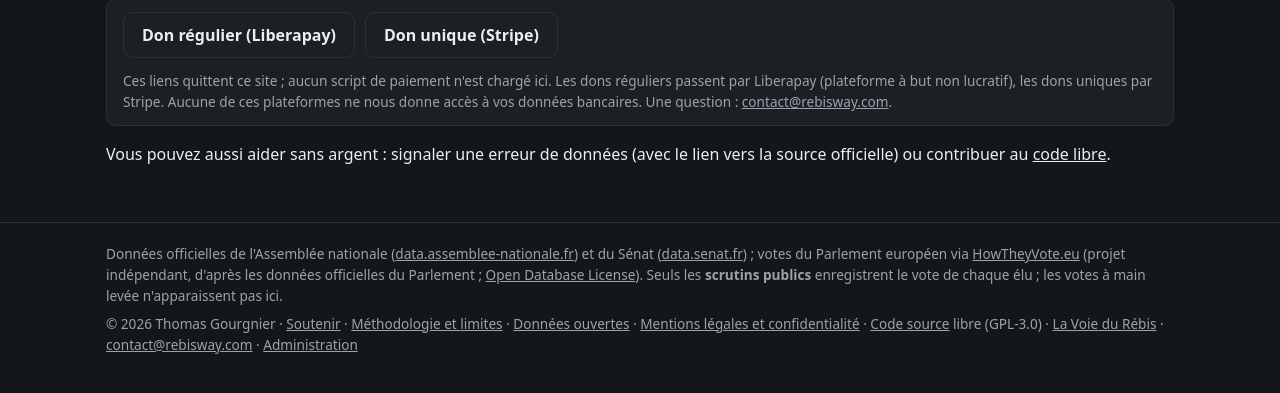
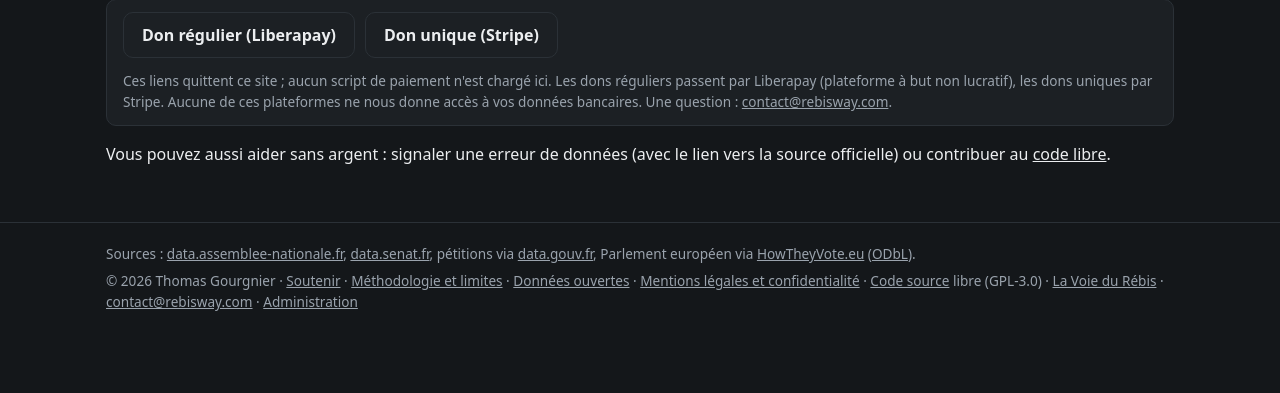
Before and after one commit to rebisway/ilsontvote, an ASP.NET Core app: page /soutenir in a window 1280 px wide. Shown: the part 208-601 px from the top of the page. Run offline with ASP.NET Core 8, Linux system fonts and the light colour scheme; the project's own start-up code is not run, and a stand-in starts its controllers and pages; some libraries are stand-ins or nearby versions.

Commit message:
Pied de page allégé (sources), anomalies : liens depuis Statistiques et Pétitions, ajustements de style de la fiche pétition

```diff
--- a/src/IlsOntVote.Web/Pages/Shared/_Layout.cshtml
+++ b/src/IlsOntVote.Web/Pages/Shared/_Layout.cshtml
@@ -128,8 +128,8 @@
     <footer class="site-footer">
         <div class="wrap">
             <p>
-                @L.TH("Données officielles de l'Assemblée nationale (<a href=\"https://data.assemblee-nationale.fr/\">data.assemblee-nationale.fr</a>) et du Sénat (<a href=\"https://data.senat.fr/\">data.senat.fr</a>) ; votes du Parlement européen via <a href=\"https://howtheyvote.eu/\">HowTheyVote.eu</a> (projet indépendant, d'après les données officielles du Parlement ; <a href=\"https://opendatacommons.org/licenses/odbl/1-0/\">Open Database License</a>). Seuls les <strong>scrutins publics</strong> enregistrent le vote de chaque élu ; les votes à main levée n'apparaissent pas ici.",
-                      "Official data from the National Assembly (<a href=\"https://data.assemblee-nationale.fr/\">data.assemblee-nationale.fr</a>) and the Senate (<a href=\"https://data.senat.fr/\">data.senat.fr</a>); European Parliament votes via <a href=\"https://howtheyvote.eu/\">HowTheyVote.eu</a> (independent project, based on the Parliament's official data; <a href=\"https://opendatacommons.org/licenses/odbl/1-0/\">Open Database License</a>). Only <strong>roll-call votes</strong> record each member's vote; show-of-hands votes show no individual detail. Law titles are shown in French, as published.")
+                @L.TH("Sources : <a href=\"https://data.assemblee-nationale.fr/\">data.assemblee-nationale.fr</a>, <a href=\"https://data.senat.fr/\">data.senat.fr</a>, pétitions via <a href=\"https://www.data.gouv.fr/\">data.gouv.fr</a>, Parlement européen via <a href=\"https://howtheyvote.eu/\">HowTheyVote.eu</a> (<a href=\"https://opendatacommons.org/licenses/odbl/1-0/\">ODbL</a>).",
+                      "Sources: <a href=\"https://data.assemblee-nationale.fr/\">data.assemblee-nationale.fr</a>, <a href=\"https://data.senat.fr/\">data.senat.fr</a>, petitions via <a href=\"https://www.data.gouv.fr/\">data.gouv.fr</a>, European Parliament via <a href=\"https://howtheyvote.eu/\">HowTheyVote.eu</a> (<a href=\"https://opendatacommons.org/licenses/odbl/1-0/\">ODbL</a>).")
             </p>
             <p>
                 © 2026 Thomas Gourgnier ·
```
